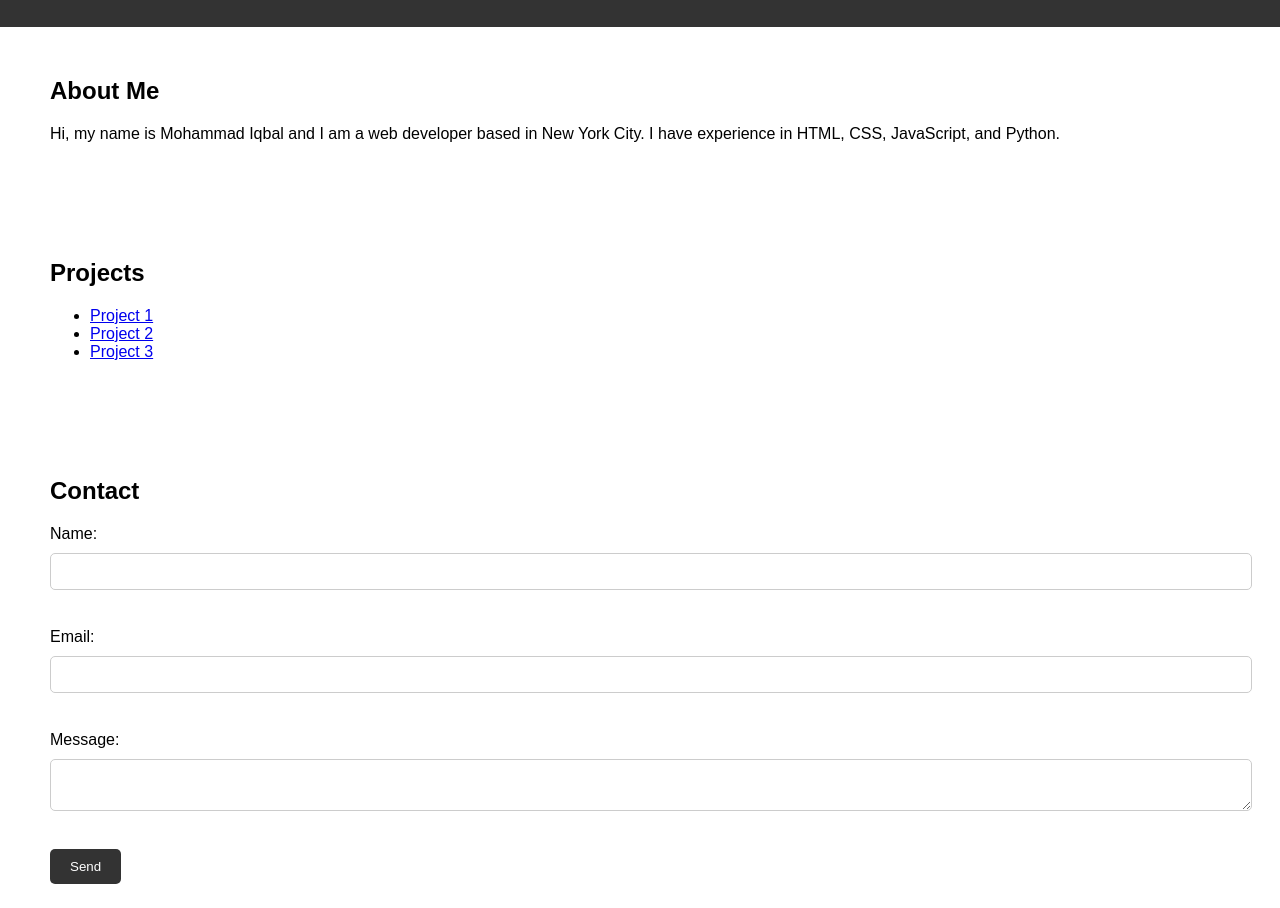
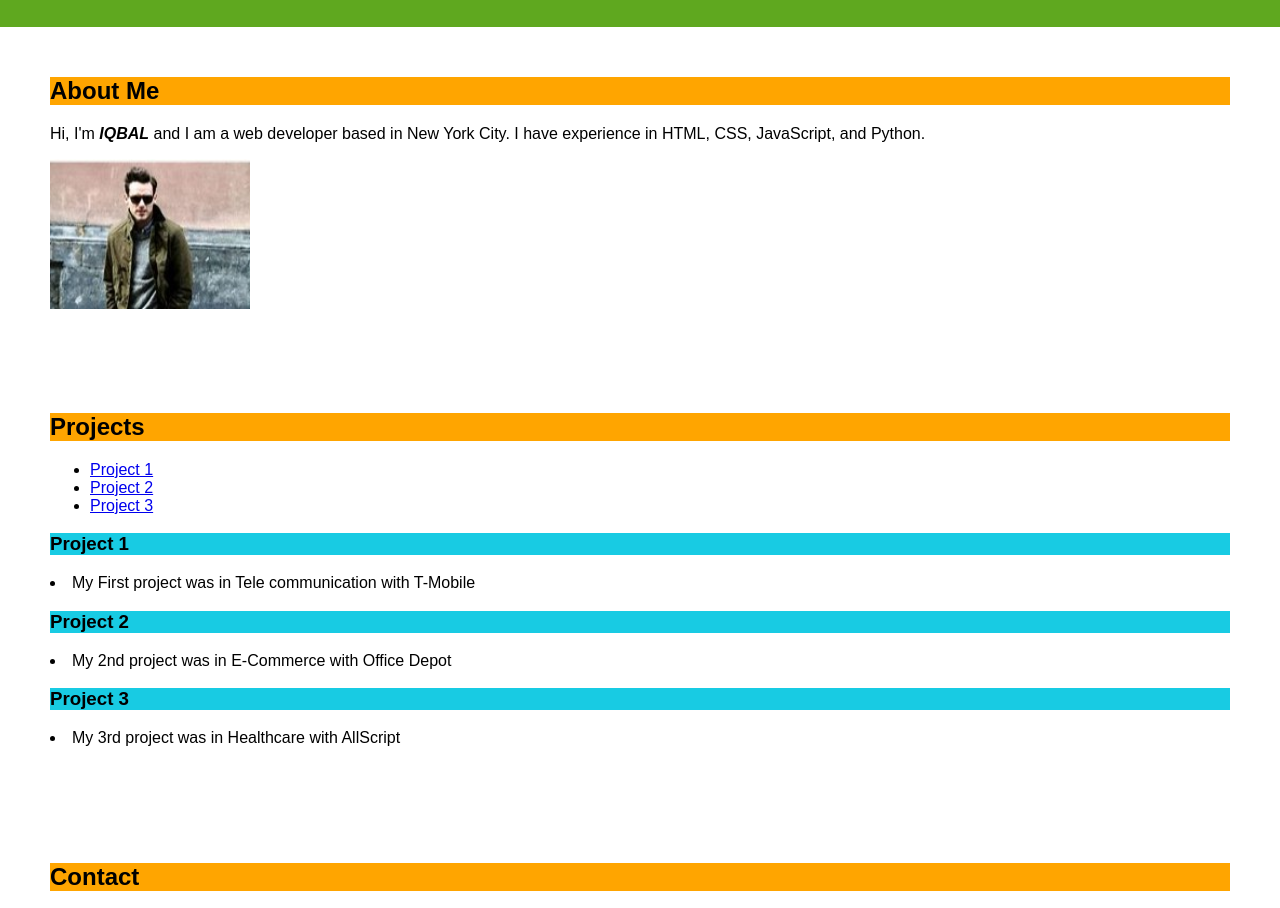
Before and after one commit to fsd2023/test-upgrad, a plain HTML site: page index.html in a window 1280 px wide. Shown: the part 93-1001 px from the top of the page. Drawn offline with Linux system fonts and the light colour scheme.

Commit message:
2nd commit

```diff
--- a/index.html
+++ b/index.html
@@ -14,24 +14,46 @@
           <li><a href="#contact">Contact</a></li>
         </ul>
       </nav>
+
     </header>
 
+
     <section id="about">
-      <h2>About Me</h2>
-      <p>Hi, my name is Mohammad Iqbal and I am a web developer based in New York City. I have experience in HTML, CSS, JavaScript, and Python.</p>
+      <h2 style="background-color:Orange;">About Me</h2>
+      <p>Hi, I'm <b><i>IQBAL</i></b> and I am a web developer based in New York City. I have experience in HTML, CSS, JavaScript, and Python.</p>
+      <img src="pic-1.jpg" alt="UnkownGuy" width="200" height="150">
     </section>
 
     <section id="projects">
-      <h2>Projects</h2>
+      <h2 style="background-color:Orange;">Projects</h2>
+
       <ul>
-        <li><a href="#">Project 1</a></li>
-        <li><a href="#">Project 2</a></li>
-        <li><a href="#">Project 3</a></li>
+        <li><a href="#proj1">Project 1</a></li>
+        <li><a href="#proj2">Project 2</a></li>
+        <li><a href="#proj3">Project 3</a></li>
       </ul>
+
+
+      <article>
+      <p id="proj1">
+        <h3 style="background-color:rgb(24, 203, 227);">Project 1</h3>
+        <li> My First project was in Tele communication with T-Mobile</li>
+      </p>
+
+      <p id="proj2">
+        <h3 style="background-color:rgb(24, 203, 227);">Project 2</h3>
+        <li> My 2nd project was in E-Commerce with Office Depot</li>
+      </p>
+      <p id="proj3">
+        <h3 style="background-color:rgb(24, 203, 227);">Project 3</h3>
+        <li> My 3rd project was in Healthcare with AllScript</li>
+      </p>
+      </article>
+
     </section>
 
     <section id="contact">
-      <h2>Contact</h2>
+      <h2 style="background-color:Orange;">Contact</h2>
       <form>
         <label for="name">Name:</label>
         <input type="text" id="name" name="name"><br>
@@ -40,10 +62,14 @@
         <input type="email" id="email" name="email"><br>
 
         <label for="message">Message:</label>
-        <textarea id="message" name="message"></textarea><br>
+        <textarea id="message" rows="6" maxlength="3000" name="message"></textarea><br>
 
         <button type="submit">Send</button>
       </form>
     </section>
+
+    <footer>
+      <p>&copy; 2023 Mohammad Project</p>
+    </footer>
   </body>
 </html>
--- a/style.css
+++ b/style.css
@@ -4,7 +4,7 @@ body {
                   }
 
                   header {
-                    background-color: #333;
+                    background-color: #5fa81f;
                     color: #fff;
                     display: flex;
                     justify-content: space-between;
@@ -46,14 +46,21 @@ body {
                     padding: 10px;
                     margin-bottom: 20px;
                     border-radius: 5px;
-                    border: 1px solid #ccc;
+                    border: 3px #0f0101;
+                    border-style: dotted;
                   }
 
                   form button[type="submit"] {
-                    background-color: #333;
+                    background-color: #6141ac;
                     color: #fff;
                     padding: 10px 20px;
                     border: none;
                     border-radius: 5px;
                     cursor: pointer;
                   }
+
+
+                img:hover
+                {
+                  border: 5px solid tomato;
+                }
```
Also changed, not shown: pic-1.jpg (added).
